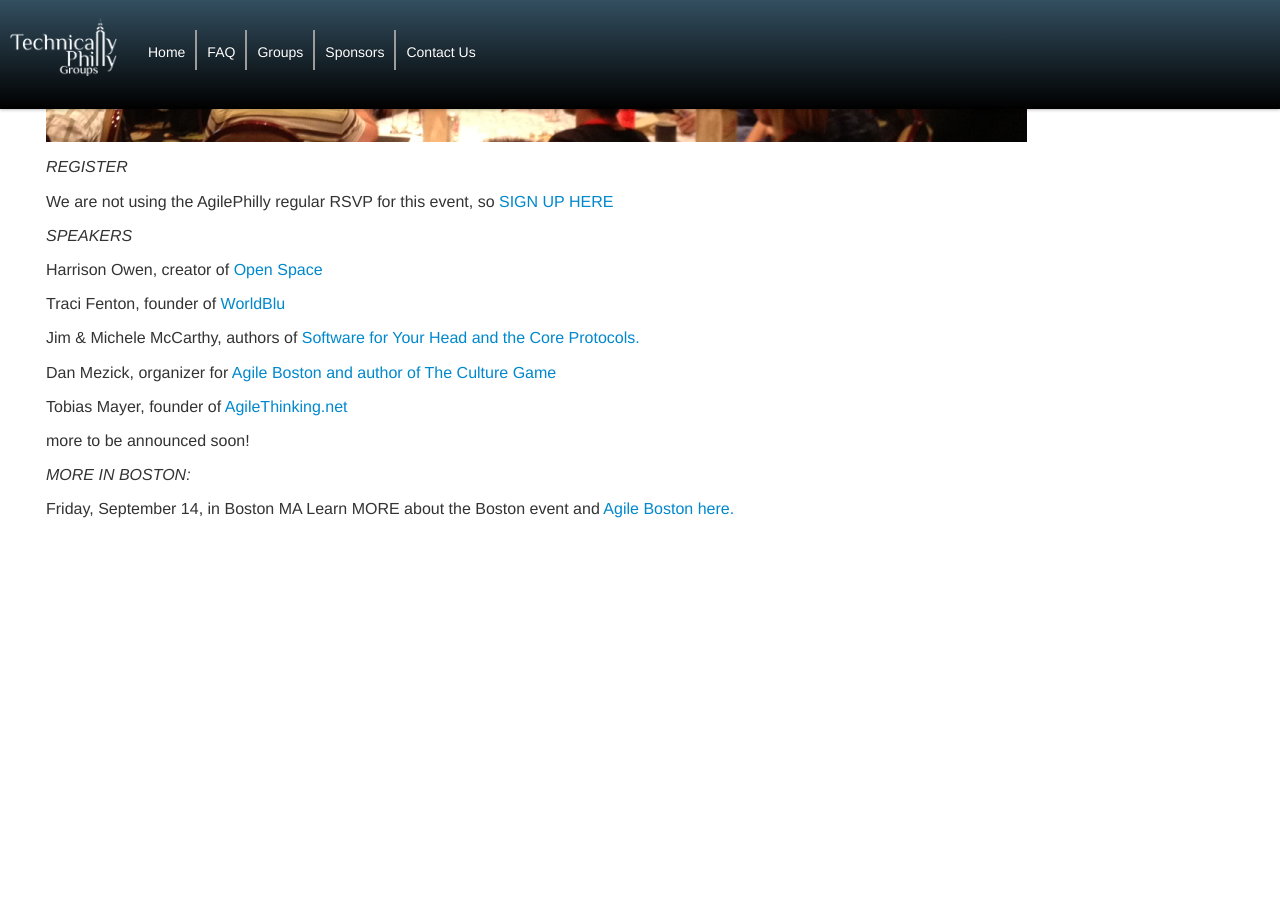
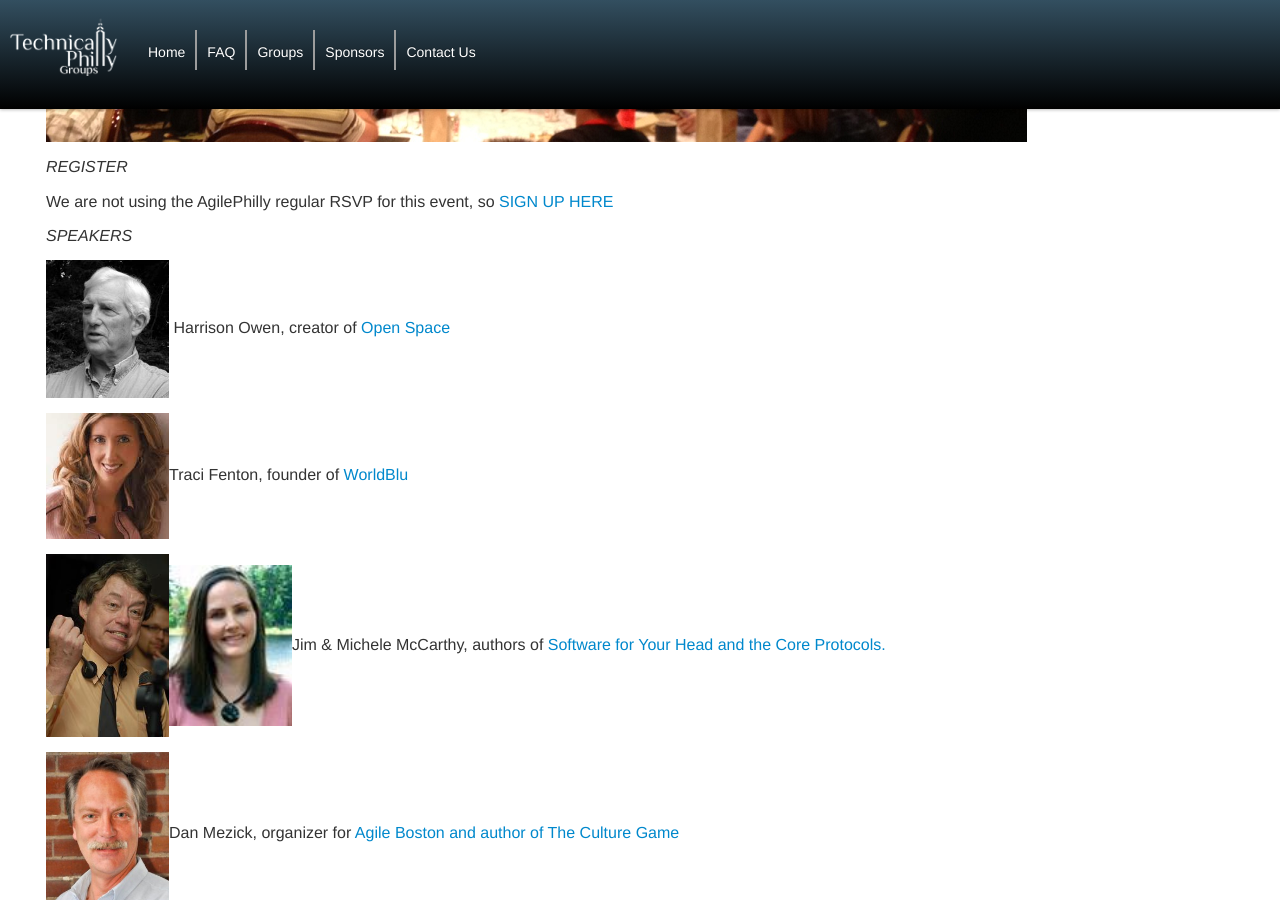
Before and after one commit to TechnicallyPhillyGroups/technicallyphillygroups.github.com, a Jekyll site: the page built from agile-culture-conf.md, in a window 1280 px wide and 900 px high, scrolled down 447 px. Built offline with Jekyll 4.4.1, drawn with Linux system fonts in a browser that asks for light colours; nearby versions of some CDN libraries; before the commit the page ends 981 px from its top, so only the background shows below that.

Commit message:
speaker mug shots on conf page

```diff
--- a/agile-culture-conf.md
+++ b/agile-culture-conf.md
@@ -14,15 +14,15 @@
 
 *SPEAKERS*
 
-Harrison Owen, creator of <a href="http://www.openspaceworld.com/brief_history.htm">Open Space</a>
+<img width=123px src="./images/HarrisonOwen.jpg"> Harrison Owen, creator of <a href="http://www.openspaceworld.com/brief_history.htm">Open Space</a>
 
-Traci Fenton, founder of <a href="http://www.worldblu.com/">WorldBlu</a>
+<img width=123px src="./images/TraciFenton.jpg">Traci Fenton, founder of <a href="http://www.worldblu.com/">WorldBlu</a>
 
-Jim & Michele McCarthy, authors of <a href="http://www.mccarthyshow.com/">Software for Your Head and the Core Protocols.</a>
+<img width=123px src="./images/JimMcCarthy.jpg"><img width=123px src="./images/MicheleMcCarthy.jpg">Jim & Michele McCarthy, authors of <a href="http://www.mccarthyshow.com/">Software for Your Head and the Core Protocols.</a>
 
-Dan Mezick, organizer for <a href="http://newtechusa.net/user-groups/ma/">Agile Boston and author of The Culture Game</a>
+<img width=123px src="./images/DanMezick.jpg">Dan Mezick, organizer for <a href="http://newtechusa.net/user-groups/ma/">Agile Boston and author of The Culture Game</a>
 
-Tobias Mayer, founder of <a href="http://agilethinking.net/">AgileThinking.net</a>
+<img width=123px src="./images/TobiasMayer.jpg">Tobias Mayer, founder of <a href="http://agilethinking.net/">AgileThinking.net</a>
 
 more to be announced soon!
 
```
